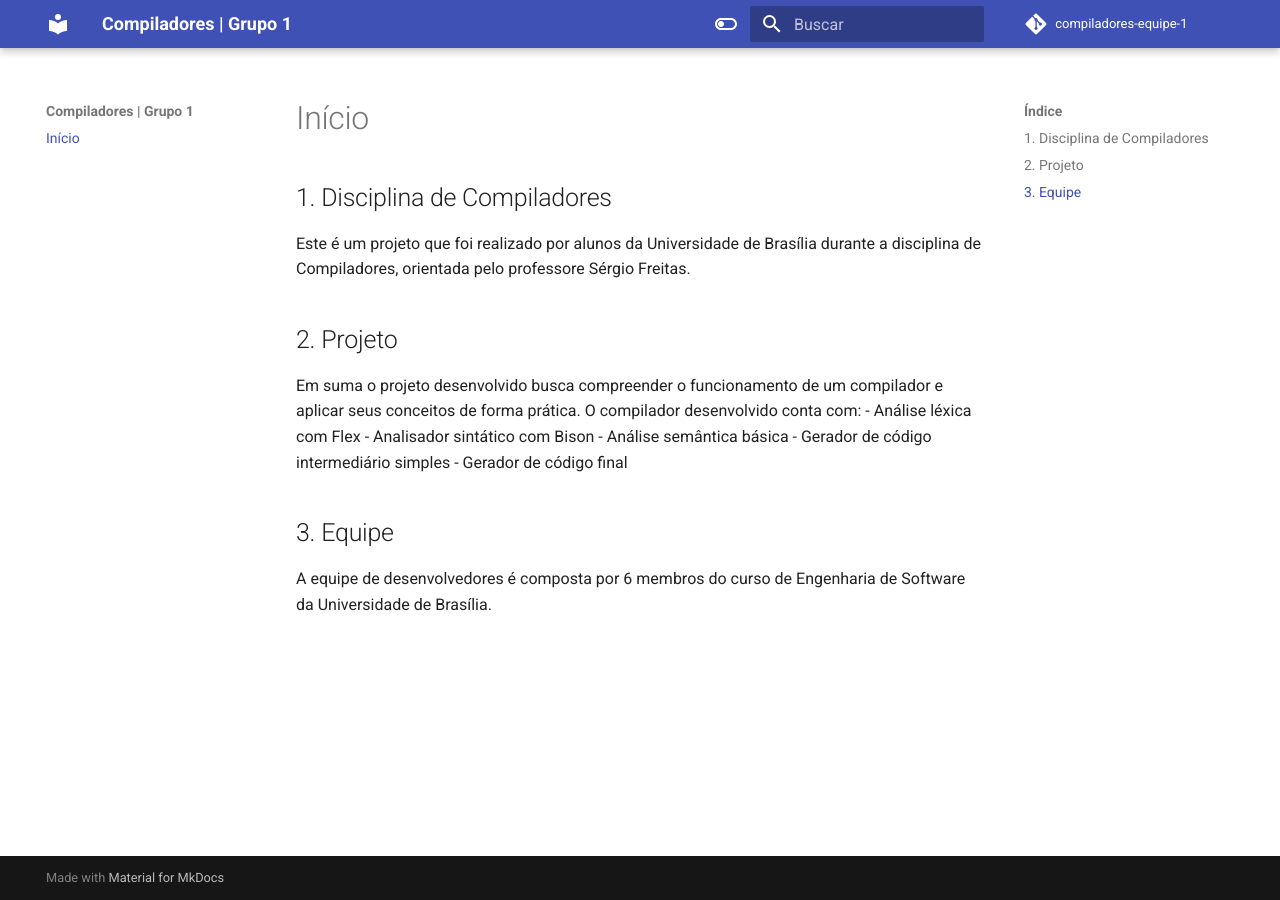
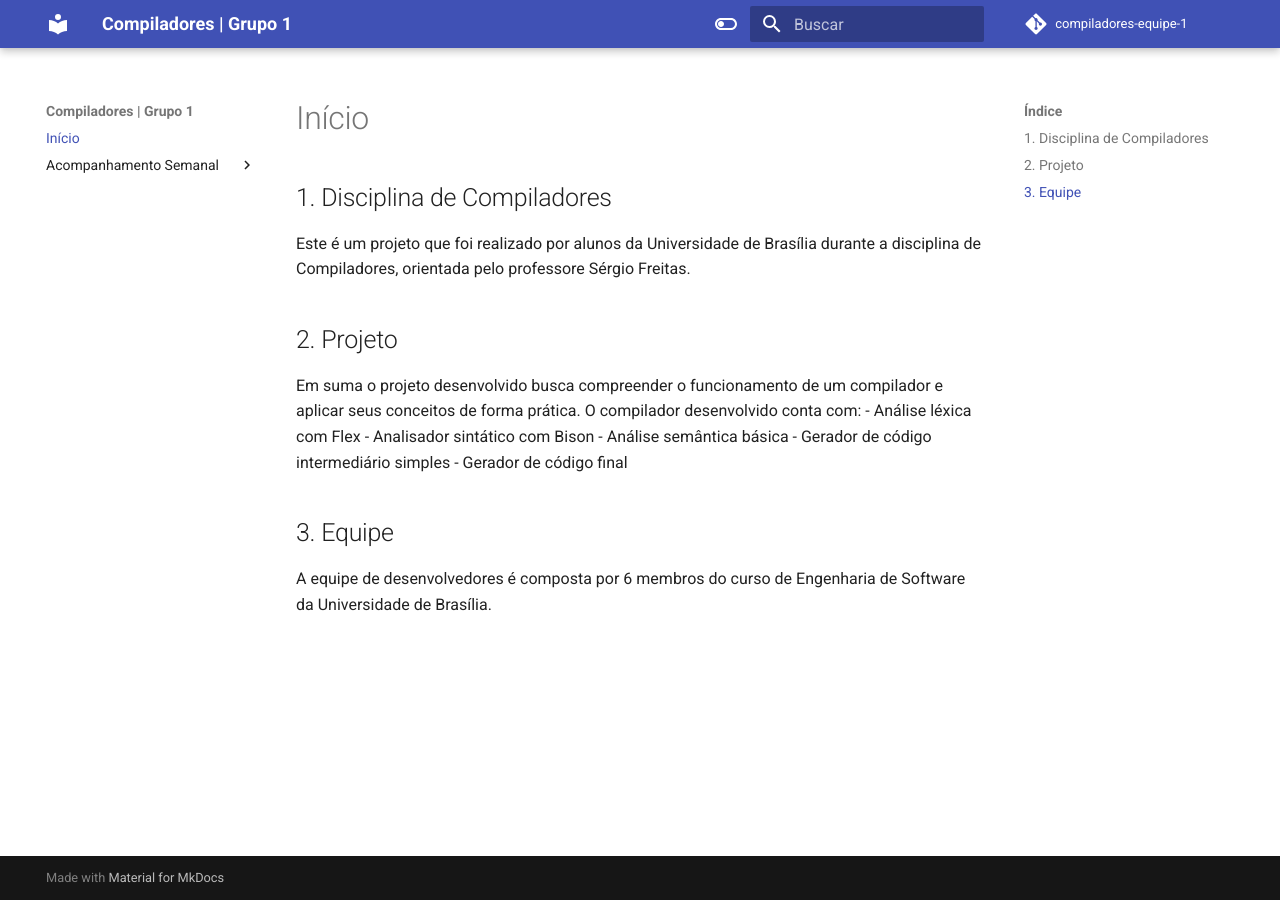
Before and after one commit to brunna-martins/compiladores-equipe-1, an MkDocs documentation site: the page built from docs/index.md, in a window 1280 px wide. Built offline with MkDocs 1.6.1 and Material for MkDocs 9.7.7, drawn with Linux system fonts in a browser that asks for light colours.

Commit message:
Update mkdocs.yml

```diff
--- a/mkdocs.yml
+++ b/mkdocs.yml
@@ -5,6 +5,8 @@
 
 nav:
   - Início: index.md
+  - Acompanhamento Semanal:
+    - semana-01.md
 
 theme:
   name: material
```
